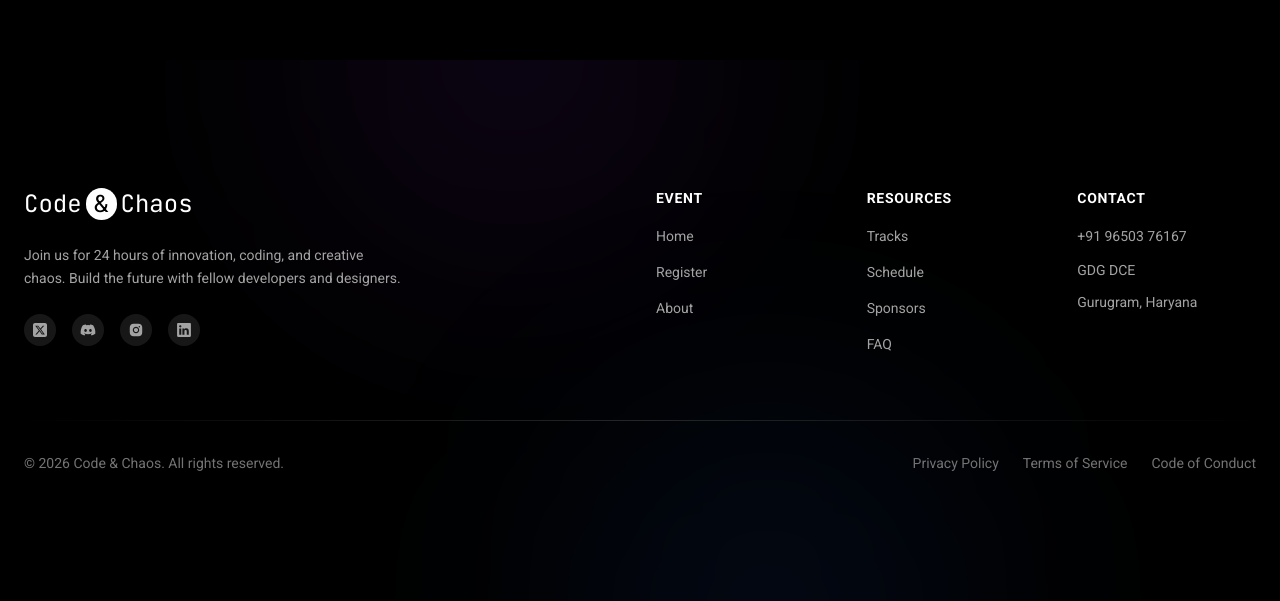
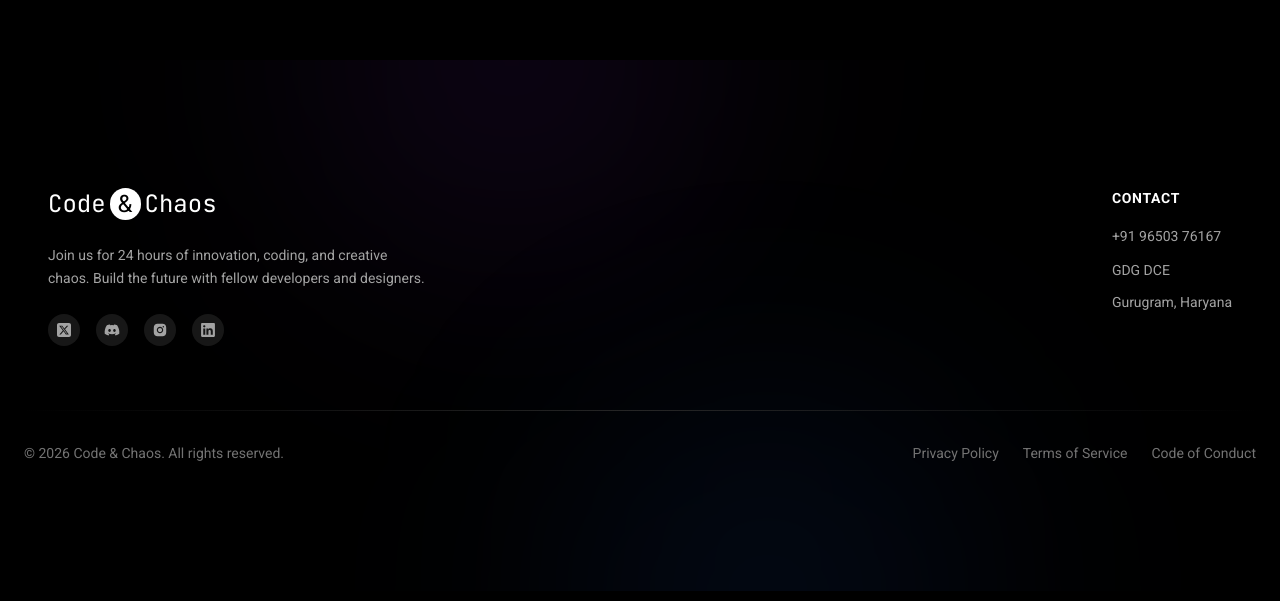
Before and after one commit to Manas-thakur/gdg-hack, a Next.js app: page / in a window 1280 px wide. Shown: the part 6030-6631 px from the top of the page. Built offline with nearby package versions, Linux system fonts and the light colour scheme.

Commit message:
feat : added updates

```diff
--- a/src/components/footer.tsx
+++ b/src/components/footer.tsx
@@ -54,7 +54,7 @@ export default function FooterSection() {
 
       <div className="relative mx-auto max-w-7xl px-6 py-16 md:py-24 lg:py-32">
         {/* Top Section */}
-        <div className="grid grid-cols-1 lg:grid-cols-2 gap-12 lg:gap-8 mb-16">
+        <div className="grid grid-cols-1 lg:grid-cols-2 gap-12 lg:gap-8 mb-16 px-6">
           {/* Brand Column */}
           <div className="space-y-6">
             <Link
@@ -96,51 +96,7 @@ export default function FooterSection() {
           </div>
 
           {/* Links Columns */}
-          <div className="grid grid-cols-2 sm:grid-cols-3 gap-8">
-            <div>
-              <h3 className="text-sm font-semibold text-white mb-4 tracking-wider uppercase">
-                Event
-              </h3>
-              <ul className="space-y-3">
-                {links.slice(0, 3).map((link) => (
-                  <li key={link.title}>
-                    <Link
-                      href={link.href}
-                      className="text-neutral-400 hover:text-white transition-colors duration-200 text-sm inline-block hover:translate-x-1 transform"
-                    >
-                      {link.title}
-                    </Link>
-                  </li>
-                ))}
-              </ul>
-            </div>
-
-            <div>
-              <h3 className="text-sm font-semibold text-white mb-4 tracking-wider uppercase">
-                Resources
-              </h3>
-              <ul className="space-y-3">
-                {links.slice(3).map((link) => (
-                  <li key={link.title}>
-                    <Link
-                      href={link.href}
-                      className="text-neutral-400 hover:text-white transition-colors duration-200 text-sm inline-block hover:translate-x-1 transform"
-                    >
-                      {link.title}
-                    </Link>
-                  </li>
-                ))}
-                <li>
-                  <Link
-                    href="#"
-                    className="text-neutral-400 hover:text-white transition-colors duration-200 text-sm inline-block hover:translate-x-1 transform"
-                  >
-                    FAQ
-                  </Link>
-                </li>
-              </ul>
-            </div>
-
+          <div className="flex justify-end">
             <div>
               <h3 className="text-sm font-semibold text-white mb-4 tracking-wider uppercase">
                 Contact
```
